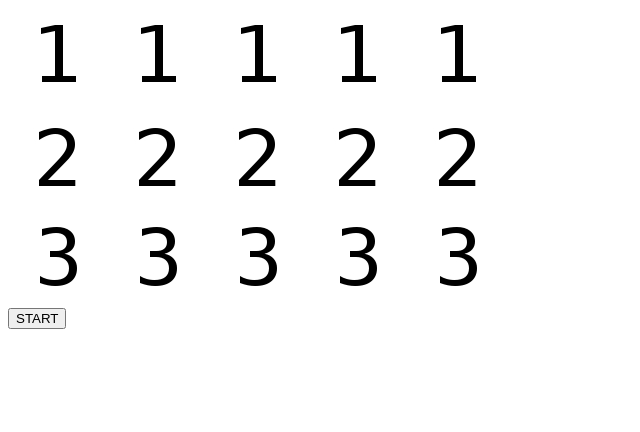
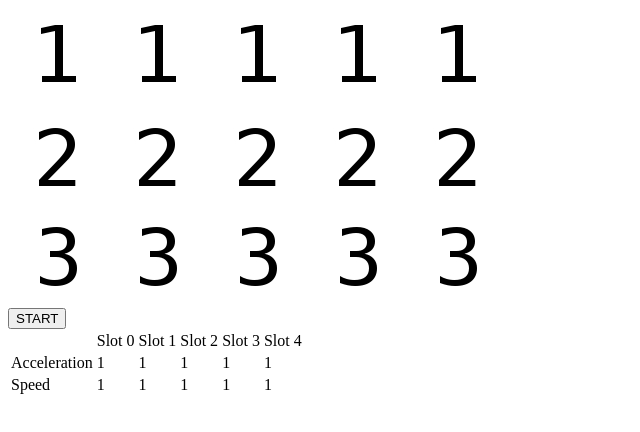
Before and after one commit to ramaralo/slotMachine, a plain HTML site: page index.html in a window 1280 px wide. Shown: the whole page, without its empty margins (0-640 px from the left). Drawn offline with Linux system fonts and the light colour scheme.

Commit message:
Slot acceleraion and speed values on layout

```diff
--- a/index.html
+++ b/index.html
@@ -39,6 +39,37 @@ Slot machine
 
 <button id="startButton">START</button>
 
+<section>
+	<table>
+		<tr>
+			<td></td>
+			<td>Slot 0</td>
+			<td>Slot 1</td>
+			<td>Slot 2</td>
+			<td>Slot 3</td>
+			<td>Slot 4</td>
+		</tr>
+		<tr>
+			<td>Acceleration</td>
+			<td id="acceleration0">1</td>
+			<td id="acceleration1">1</td>
+			<td id="acceleration2">1</td>
+			<td id="acceleration3">1</td>
+			<td id="acceleration4">1</td>
+		</tr>
+		<tr>
+			<td>Speed</td>
+			<td id="speed0">1</td>
+			<td id="speed1">1</td>
+			<td id="speed2">1</td>
+			<td id="speed3">1</td>
+			<td id="speed4">1</td>
+		</tr>
+
+	</table>
+
+</section>
+
 <script type="text/javascript" src="src/js/slot.js"></script>
 <script type="text/javascript" src="src/js/slotMachine.js"></script>
 </body>
--- a/src/js/slot.js
+++ b/src/js/slot.js
@@ -22,11 +22,23 @@ function Slot(paramObj) {
 	};
 
 	function increaseSpeed() {
-		return (animationSpeed < animationMaxSpeed) ? animationSpeed++ : animationMaxSpeed;
+		var speed = (animationSpeed < animationMaxSpeed) ? animationSpeed++ : animationMaxSpeed;
+
+		$('#speed'+id).html(speed);
+
+		return speed;
+	}
+
+	function decreaseSpeed() {
+		var speed = animationSpeed--;
+
+		$('#speed'+id).html(speed);
+
+		return speed;
 	}
 
 	function calSpeedIncrement() {
-		return (accelaration > 0) ? increaseSpeed() : animationSpeed--;
+		return (accelaration > 0) ? increaseSpeed() : decreaseSpeed();
 	}
 
 	function render() {
@@ -93,6 +105,8 @@ function Slot(paramObj) {
 	this.stop = function() {
 		console.log("Slot", id, "stopping...");
 		accelaration = -1;
+
+		$('#acceleration'+id).html(accelaration);
 	};
 
 	/**
```
